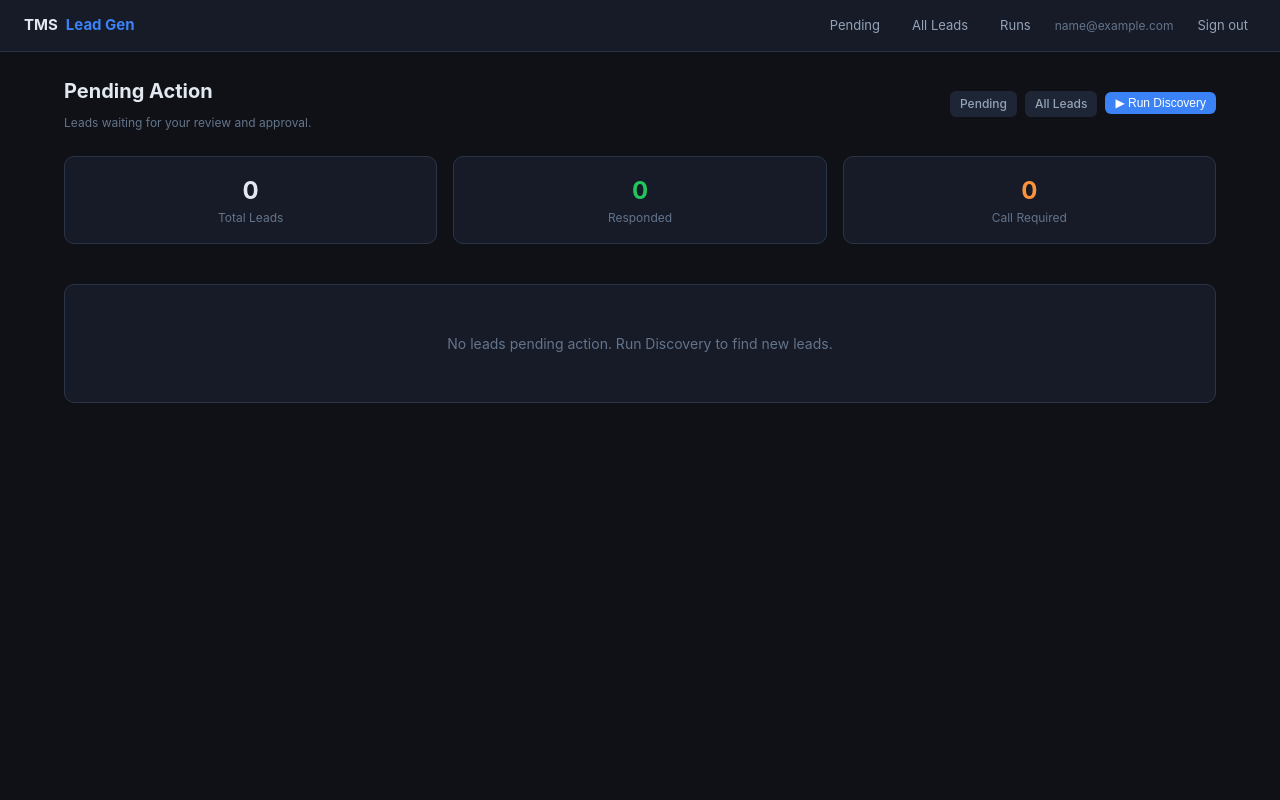
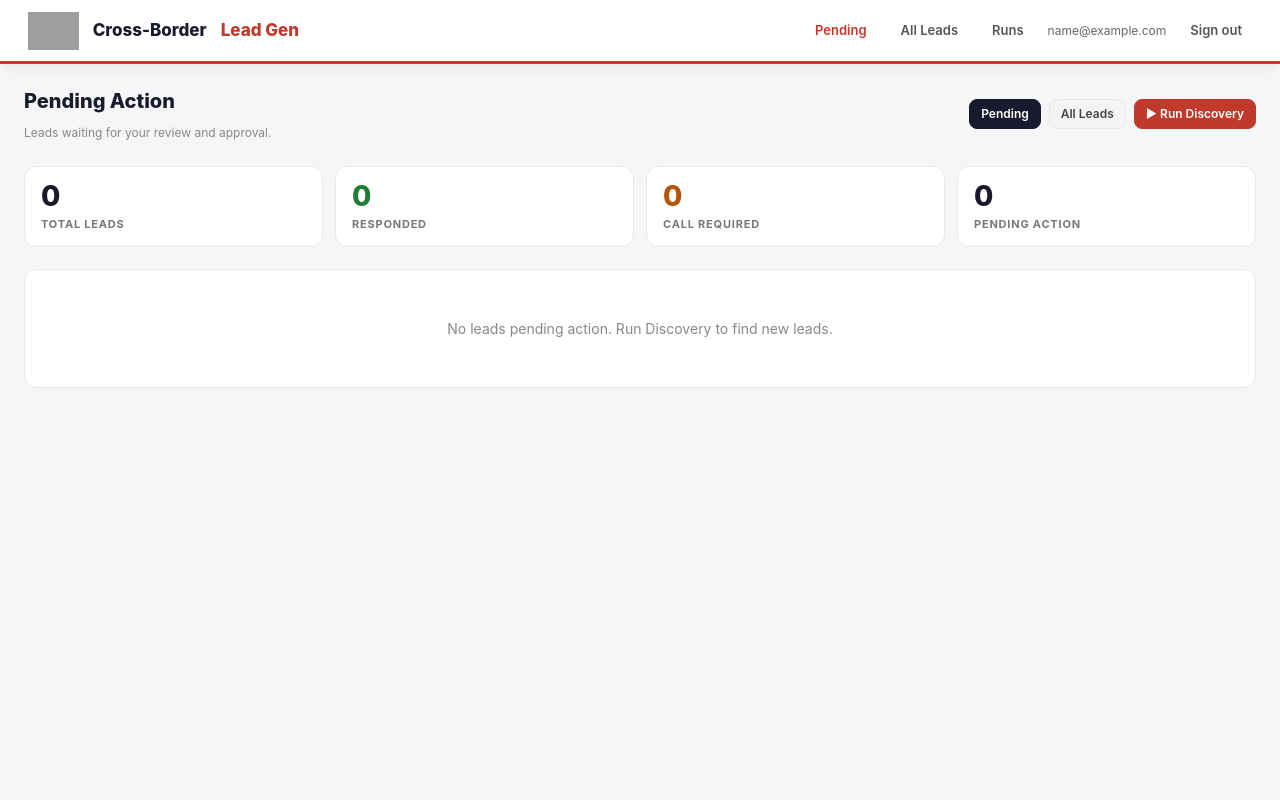
Before and after one commit to wbbrill-spec/thelsa-lead-gen, a Flask app: page / in a window 1280 px wide. Run offline with Flask 3, Linux system fonts and the light colour scheme; the visitor is signed in with stand-in values (Sample User, id 1); grey boxes are pictures that could not be loaded.

Commit message:
Restyle (1/2): Thelsa automation-library design system — templates

```diff
--- a/templates/base.html
+++ b/templates/base.html
@@ -3,95 +3,92 @@
 <head>
   <meta charset="UTF-8">
   <meta name="viewport" content="width=device-width, initial-scale=1.0">
-  <title>{% block title %}TMS Lead Gen{% endblock %} — Thelsa</title>
+  <title>{% block title %}Lead Gen{% endblock %} · Thelsa</title>
   <style>
+    /* ── Thelsa automation-library design system ─────────────────────────
+       Light page, white cards, Thelsa red accent, near-black text.
+       Mirrors thelsa-automation-library/crossborder/dashboard.py. */
     *, *::before, *::after { box-sizing: border-box; margin: 0; padding: 0; }
 
     :root {
-      --bg: #0f1117;
-      --surface: #161b27;
-      --surface2: #1e2535;
-      --border: #2a3548;
-      --text: #e2e8f0;
-      --text-muted: #64748b;
-      --text-dim: #94a3b8;
-      --accent: #3b82f6;
-      --accent-hover: #2563eb;
-      --green: #22c55e;
-      --green-bg: #0f2d1f;
-      --yellow: #f59e0b;
-      --yellow-bg: #2d2010;
-      --red: #ef4444;
-      --red-bg: #2d1b1b;
-      --purple: #a855f7;
-      --purple-bg: #1a1040;
-      --orange: #fb923c;
-      --orange-bg: #3d1a00;
+      --bg: #f5f6f8;
+      --surface: #ffffff;
+      --surface2: #f3f4f6;
+      --border: #e8e8e8;
+      --border2: #d9dbe0;
+      --text: #1a1a2e;
+      --text-muted: #888;
+      --text-dim: #555;
+      --accent: #c0392b;          /* Thelsa red */
+      --accent-hover: #a93226;
+      --ink: #1a1a2e;             /* dark button / active state */
+      --green: #1e7e34;  --green-bg: #e6f4ea;  --green-br: #b7e1c1;
+      --yellow: #b45309; --yellow-bg: #fff4e5; --yellow-br: #ffd9a8;
+      --red: #c0392b;    --red-bg: #fce8e6;    --red-br: #f5b7b1;
+      --blue: #1967d2;   --blue-bg: #e8f0fe;
+      --purple: #7b1fa2; --purple-bg: #f3e8ff;
+      --orange: #b45309; --orange-bg: #fff4e5;
+      --pink: #9d174d;   --pink-bg: #fdf2f8;
     }
 
     body {
       background: var(--bg);
       color: var(--text);
-      font-family: -apple-system, BlinkMacSystemFont, 'Segoe UI', system-ui, sans-serif;
+      font-family: -apple-system, BlinkMacSystemFont, 'Segoe UI', Roboto, system-ui, sans-serif;
       font-size: 14px;
       line-height: 1.5;
       min-height: 100vh;
     }
 
-    /* Nav */
+    /* Header — white bar, logo, 3px red rule (library standard) */
     nav {
       background: var(--surface);
-      border-bottom: 1px solid var(--border);
-      padding: 0 24px;
-      height: 52px;
+      padding: 0 28px;
+      height: 64px;
       display: flex;
       align-items: center;
       justify-content: space-between;
       position: sticky;
       top: 0;
       z-index: 100;
+      box-shadow: 0 2px 12px rgba(0,0,0,.08);
+      border-bottom: 3px solid var(--accent);
     }
     .nav-brand {
-      font-weight: 700;
-      font-size: 15px;
+      font-weight: 800;
+      font-size: 17px;
       color: var(--text);
       text-decoration: none;
       display: flex;
       align-items: center;
-      gap: 8px;
+      gap: 14px;
     }
+    .nav-brand img { height: 38px; display: block; }
     .nav-brand span { color: var(--accent); }
-    .nav-right {
-      display: flex;
-      align-items: center;
-      gap: 16px;
-    }
-    .nav-user {
-      font-size: 12px;
-      color: var(--text-muted);
-    }
+    .nav-right { display: flex; align-items: center; gap: 14px; }
+    .nav-user { font-size: 12px; color: #666; }
     .nav-link {
       font-size: 13px;
+      font-weight: 600;
       color: var(--text-dim);
       text-decoration: none;
-      padding: 4px 8px;
-      border-radius: 4px;
+      padding: 5px 10px;
+      border-radius: 8px;
       transition: color 0.15s, background 0.15s;
     }
     .nav-link:hover { color: var(--text); background: var(--surface2); }
+    .nav-link.active { color: var(--accent); }
 
     /* Main layout */
-    main {
-      max-width: 1200px;
-      margin: 0 auto;
-      padding: 24px;
-    }
+    main { max-width: 1500px; margin: 0 auto; padding: 22px 24px 60px; }
+
+    h1 { font-size: 20px; font-weight: 800; }
 
     /* Cards */
     .card {
       background: var(--surface);
       border: 1px solid var(--border);
-      border-radius: 10px;
+      border-radius: 12px;
       padding: 20px;
       margin-bottom: 16px;
     }
@@ -102,86 +99,94 @@
       align-items: center;
       gap: 6px;
       padding: 7px 14px;
-      border-radius: 6px;
-      border: none;
+      border-radius: 8px;
+      border: 1px solid var(--border);
+      background: var(--surface2);
+      color: #444;
+      font: inherit;
       font-size: 13px;
-      font-weight: 500;
+      font-weight: 600;
       cursor: pointer;
       text-decoration: none;
       transition: opacity 0.15s;
     }
     .btn:hover { opacity: 0.85; }
-    .btn-primary { background: var(--accent); color: #fff; }
-    .btn-success { background: #166534; color: var(--green); }
-    .btn-danger { background: #7f1d1d; color: var(--red); }
-    .btn-ghost { background: var(--surface2); color: var(--text-dim); }
-    .btn-sm { padding: 4px 10px; font-size: 12px; }
+    .btn:disabled { opacity: .5; cursor: not-allowed; }
+    .btn-primary { background: var(--accent); color: #fff; border-color: var(--accent); }
+    .btn-success { background: var(--green-bg); color: var(--green); border-color: var(--green-br); }
+    .btn-danger  { background: var(--red-bg); color: var(--red); border-color: var(--red-br); }
+    .btn-ghost   { background: var(--surface2); color: #444; }
+    .btn-ghost.btn-primary { background: var(--ink); color: #fff; border-color: var(--ink); }
+    .btn-sm { padding: 5px 11px; font-size: 12px; }
 
-    /* Badges */
+    /* Badges / tags (library "tag" style) */
     .badge {
       display: inline-block;
       font-size: 10px;
-      font-weight: 600;
-      padding: 2px 7px;
-      border-radius: 99px;
+      font-weight: 700;
+      padding: 1px 8px;
+      border-radius: 10px;
       text-transform: uppercase;
       letter-spacing: 0.04em;
+      background: var(--surface2);
+      color: var(--text-dim);
     }
     .badge-new { background: var(--surface2); color: var(--text-dim); }
-    .badge-approved { background: #0f3460; color: #60a5fa; }
+    .badge-approved { background: var(--blue-bg); color: var(--blue); }
     .badge-skipped { background: var(--red-bg); color: var(--red); }
     .badge-drafted { background: var(--green-bg); color: var(--green); }
-    .badge-followed_up_d2 { background: #1e2d0f; color: #a3e635; }
-    .badge-followed_up_d5 { background: #1e2d0f; color: #84cc16; }
-    .badge-responded { background: var(--green-bg); color: #86efac; }
+    .badge-followed_up_d2, .badge-followed_up_d5, .badge-followed_up_d20 { background: #eef1f5; color: #333; }
+    .badge-responded { background: var(--green-bg); color: var(--green); }
     .badge-call_required { background: var(--orange-bg); color: var(--orange); }
-    .badge-closed { background: #1a1a2e; color: #818cf8; }
-    .badge-smb { background: #0c2340; color: #60a5fa; }
+    .badge-no_outreach { background: var(--pink-bg); color: var(--pink); }
+    .badge-closed { background: var(--ink); color: #fff; }
+    .badge-smb { background: var(--blue-bg); color: var(--blue); }
     .badge-large_corp { background: var(--purple-bg); color: var(--purple); }
 
     /* Flash messages */
     .flash { padding: 10px 16px; border-radius: 8px; margin-bottom: 16px; font-size: 13px; }
-    .flash-success { background: var(--green-bg); color: var(--green); border: 1px solid #166534; }
-    .flash-error { background: var(--red-bg); color: var(--red); border: 1px solid #7f1d1d; }
-    .flash-warning { background: var(--yellow-bg); color: var(--yellow); border: 1px solid #78350f; }
-    .flash-info { background: #0c2340; color: #60a5fa; border: 1px solid #1e3a5f; }
+    .flash-success { background: var(--green-bg); color: var(--green); border: 1px solid var(--green-br); }
+    .flash-error   { background: var(--red-bg); color: var(--red); border: 1px solid var(--red-br); }
+    .flash-warning { background: var(--yellow-bg); color: var(--yellow); border: 1px solid var(--yellow-br); }
+    .flash-info    { background: var(--blue-bg); color: var(--blue); border: 1px solid #c6dafc; }
 
     /* Tables */
     table { width: 100%; border-collapse: collapse; }
     th {
       text-align: left;
-      font-size: 10px;
+      font-size: 11px;
       font-weight: 700;
       text-transform: uppercase;
-      letter-spacing: 0.06em;
-      color: var(--text-muted);
+      letter-spacing: 0.8px;
+      color: #777;
       padding: 8px 12px;
       border-bottom: 1px solid var(--border);
     }
     td {
       padding: 10px 12px;
-      border-bottom: 1px solid var(--border);
+      border-bottom: 1px solid #f0f0f0;
       font-size: 13px;
       vertical-align: middle;
     }
     tr:last-child td { border-bottom: none; }
-    tr:hover td { background: var(--surface2); }
+    tr:hover td { background: #fafafa; }
+    a { color: var(--accent); }
 
     /* Form elements */
     input, select, textarea {
-      background: var(--surface2);
-      border: 1px solid var(--border);
+      background: var(--surface);
+      border: 1px solid var(--border2);
       color: var(--text);
       padding: 7px 10px;
-      border-radius: 6px;
+      border-radius: 8px;
       font-size: 13px;
       font-family: inherit;
       width: 100%;
     }
-    input:focus, select:focus, textarea:focus {
-      outline: none;
-      border-color: var(--accent);
-    }
+    input:focus, select:focus, textarea:focus { outline: none; border-color: var(--accent); }
+
+    /* Section label (library) */
+    .section { font-size: 11px; font-weight: 700; text-transform: uppercase; letter-spacing: 1px; color: #888; margin: 22px 0 10px; }
 
     /* Helpers */
     .text-muted { color: var(--text-muted); }
@@ -194,17 +199,18 @@
     .flex-between { display: flex; justify-content: space-between; align-items: center; }
     .gap-8 { gap: 8px; }
     .gap-16 { gap: 16px; }
+    code { font-family: ui-monospace, SFMono-Regular, Menlo, monospace; font-size: 12px; background: var(--surface2); padding: 1px 5px; border-radius: 4px; }
   </style>
   {% block head %}{% endblock %}
 </head>
 <body>
   {% if session.get('user_id') %}
   <nav>
-    <a class="nav-brand" href="/">TMS <span>Lead Gen</span></a>
+    <a class="nav-brand" href="/"><img src="{{ url_for('static', filename='thelsa_logo.png') }}" alt="Thelsa">Cross-Border <span>Lead Gen</span></a>
     <div class="nav-right">
-      <a class="nav-link" href="/">Pending</a>
-      <a class="nav-link" href="/leads/all">All Leads</a>
-      <a class="nav-link" href="/runs">Runs</a>
+      <a class="nav-link {% if request.path == '/' %}active{% endif %}" href="/">Pending</a>
+      <a class="nav-link {% if request.path.startswith('/leads') %}active{% endif %}" href="/leads/all">All Leads</a>
+      <a class="nav-link {% if request.path.startswith('/runs') %}active{% endif %}" href="/runs">Runs</a>
       <span class="nav-user">{{ user_email }}</span>
       <a class="nav-link" href="/logout">Sign out</a>
     </div>
--- a/templates/dashboard.html
+++ b/templates/dashboard.html
@@ -6,7 +6,7 @@
 <!-- Header -->
 <div class="flex-between" style="margin-bottom: 24px;">
   <div>
-    <h1 style="font-size: 20px; font-weight: 700;">
+    <h1>
       {% if view == 'pending' %}Pending Action{% else %}All Leads{% endif %}
     </h1>
     <div class="text-muted text-small mt-8">
@@ -39,20 +39,19 @@
 
 <!-- Stats row (pending view only) -->
 {% if view == 'pending' %}
-<div class="flex gap-16" style="margin-bottom: 24px;">
-  <div class="card" style="flex:1; padding: 16px; text-align: center;">
-    <div style="font-size: 24px; font-weight: 700;">{{ total_leads }}</div>
-    <div class="text-muted text-small">Total Leads</div>
-  </div>
-  <div class="card" style="flex:1; padding: 16px; text-align: center;">
-    <div style="font-size: 24px; font-weight: 700; color: var(--green);">{{ responded }}</div>
-    <div class="text-muted text-small">Responded</div>
-  </div>
-  <div class="card" style="flex:1; padding: 16px; text-align: center;">
-    <div style="font-size: 24px; font-weight: 700; color: var(--orange);">{{ call_required }}</div>
-    <div class="text-muted text-small">Call Required</div>
-  </div>
+<div class="kpis">
+  <div class="kpi"><div class="v">{{ total_leads }}</div><div class="l">Total leads</div></div>
+  <div class="kpi green"><div class="v">{{ responded }}</div><div class="l">Responded</div></div>
+  <div class="kpi amber"><div class="v">{{ call_required }}</div><div class="l">Call required</div></div>
+  <div class="kpi"><div class="v">{{ leads|length }}</div><div class="l">Pending action</div></div>
 </div>
+<style>
+  .kpis { display: grid; grid-template-columns: repeat(auto-fit, minmax(150px, 1fr)); gap: 12px; margin-bottom: 22px; }
+  .kpi { background: #fff; border: 1px solid var(--border); border-radius: 12px; padding: 14px 16px; }
+  .kpi .v { font-size: 28px; font-weight: 800; line-height: 1.1; }
+  .kpi .l { font-size: 11px; font-weight: 700; text-transform: uppercase; letter-spacing: .8px; color: #777; margin-top: 4px; }
+  .kpi.green .v { color: var(--green); } .kpi.amber .v { color: var(--yellow); } .kpi.red .v { color: var(--red); }
+</style>
 {% endif %}
 
 <!-- Filters (all view only) -->
--- a/templates/lead_detail.html
+++ b/templates/lead_detail.html
@@ -10,7 +10,7 @@
 
 <div class="flex-between" style="margin-bottom: 24px;">
   <div>
-    <h1 style="font-size: 20px; font-weight: 700;">{{ lead.company.name }}</h1>
+    <h1 style="font-size: 20px; font-weight: 800;">{{ lead.company.name }}</h1>
     <div class="text-muted text-small mt-8">
       {{ lead.company.country_of_origin }} →
       {{ 'US' if lead.company.country_of_origin == 'MX' else 'MX' }}
--- a/templates/login.html
+++ b/templates/login.html
@@ -3,8 +3,9 @@
 
 {% block content %}
 <div style="max-width: 380px; margin: 80px auto; text-align: center;">
-  <div style="font-size: 28px; font-weight: 800; margin-bottom: 8px;">
-    TMS <span style="color: var(--accent);">Lead Gen</span>
+  <img src="{{ url_for('static', filename='thelsa_logo.png') }}" alt="Thelsa" style="height: 56px; margin-bottom: 14px;">
+  <div style="font-size: 26px; font-weight: 800; margin-bottom: 6px;">
+    Cross-Border <span style="color: var(--accent);">Lead Gen</span>
   </div>
   <div style="color: var(--text-muted); margin-bottom: 40px; font-size: 13px;">
     Thelsa Cross-Border Lead Generation Engine
```
Also changed, not shown: templates/runs.html (+5 -5 lines).
